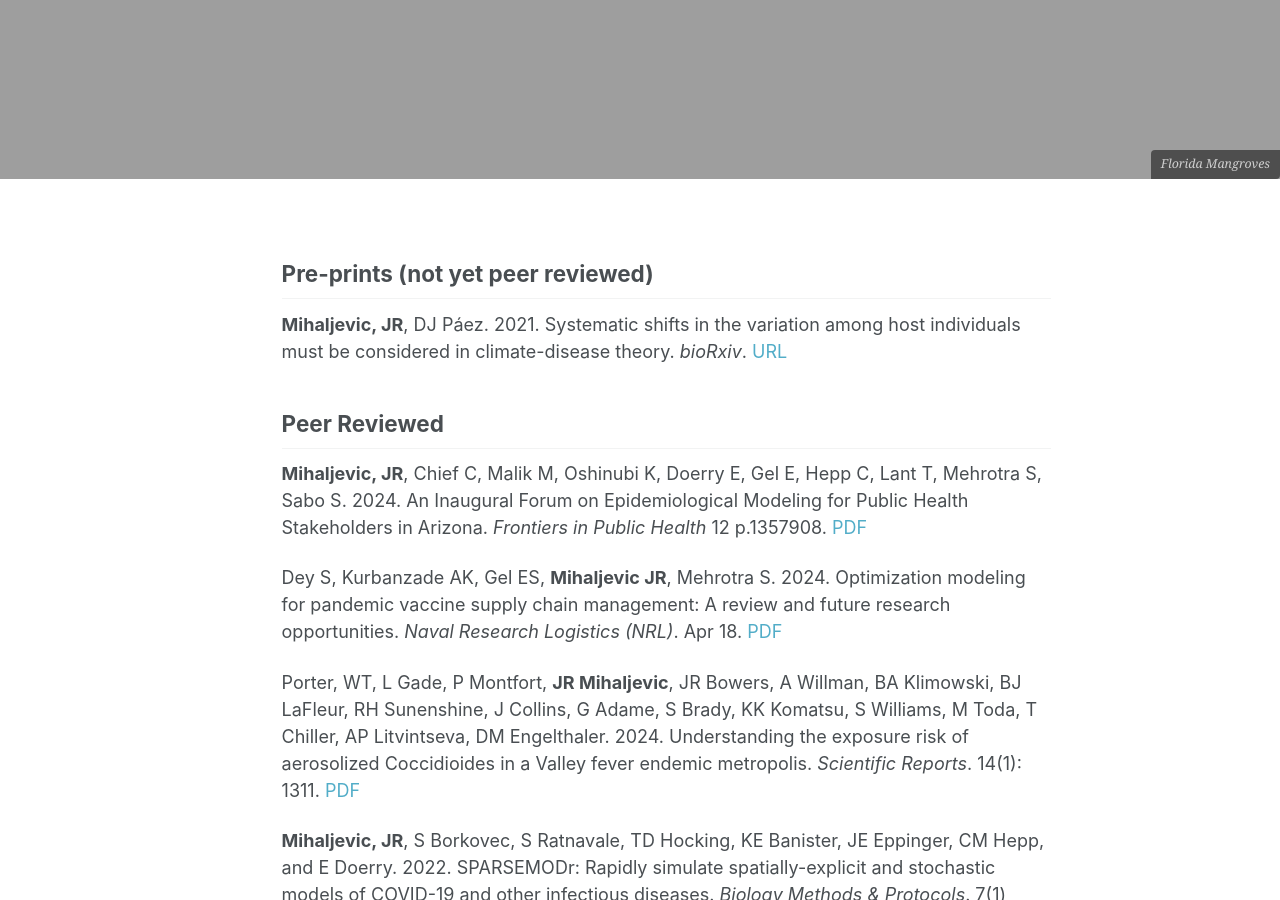
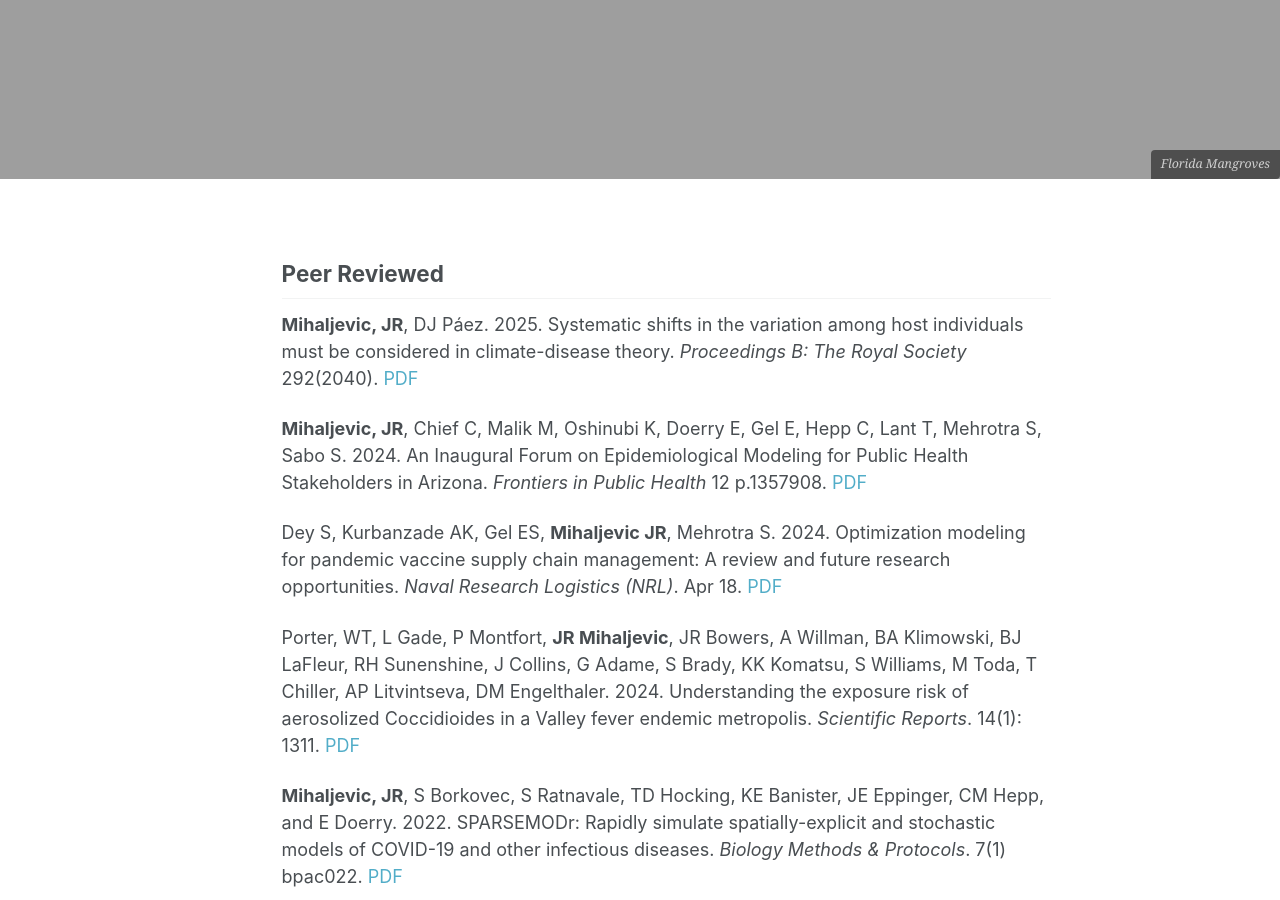
Before and after one commit to jrmihalj/jrmihalj.github.io, a Jekyll site: the page built from _pages/pubs.md, in a window 1280 px wide and 900 px high, scrolled down 863 px. Built offline with Jekyll 4.4.1, drawn with Linux system fonts in a browser that asks for light colours; formulas are drawn with MathJax 3; our own code applies the rules of GitHub Pages for plain Markdown files.

Commit message:
add ProcB paper, move to peer reviewed

```diff
--- a/_pages/pubs.md
+++ b/_pages/pubs.md
@@ -7,12 +7,9 @@ header:
 permalink: /publications/
 ---
 
-## Pre-prints (not yet peer reviewed)
+## Peer Reviewed
 
-**Mihaljevic, JR**, DJ Páez. 2021. Systematic shifts in the variation among host individuals must be considered in climate-disease theory. *bioRxiv*. [URL](https://www.biorxiv.org/content/10.1101/2021.08.30.458260v1){:target="_blank"}
-
-
-## Peer Reviewed
+**Mihaljevic, JR**, DJ Páez. 2025. Systematic shifts in the variation among host individuals must be considered in climate-disease theory. *Proceedings B: The Royal Society* 292(2040). [PDF](https://royalsocietypublishing.org/doi/full/10.1098/rspb.2024.2515){:target="_blank"}
 
 **Mihaljevic, JR**, Chief C, Malik M, Oshinubi K, Doerry E, Gel E, Hepp C, Lant T, Mehrotra S, Sabo S. 2024. An Inaugural Forum on Epidemiological Modeling for Public Health Stakeholders in Arizona. *Frontiers in Public Health* 12 p.1357908. [PDF](https://www.frontiersin.org/journals/public-health/articles/10.3389/fpubh.2024.1357908/full){:target="_blank"}
 
```
